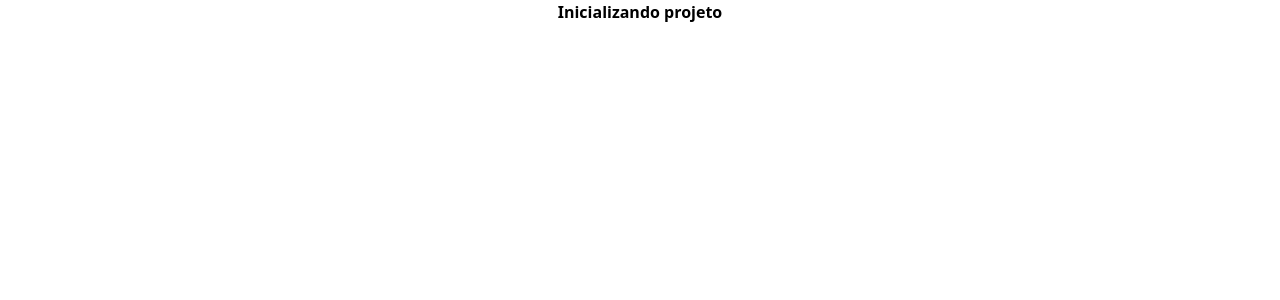
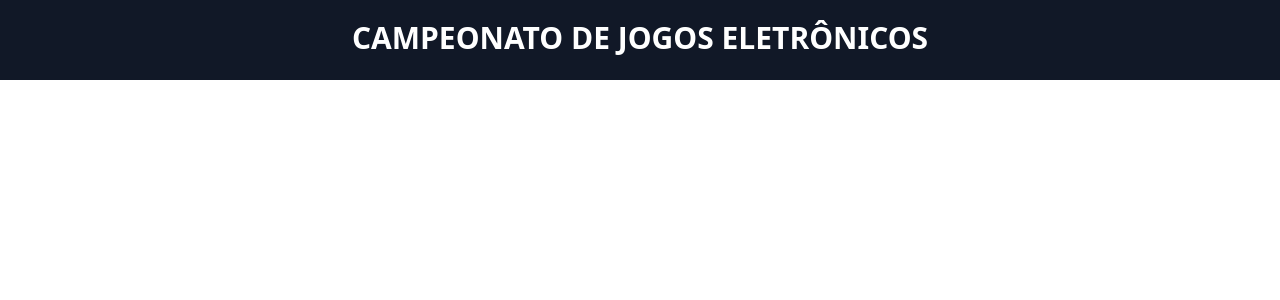
Before and after one commit to brunohro/campeonatoEsports, a React (Vite) app: page / in a window 1280 px wide. Shown: the top 300 px of the page. Built offline with nearby package versions, Linux system fonts and the light colour scheme.

Commit message:
Criando componente para o header

```diff
--- a/src/App.tsx
+++ b/src/App.tsx
@@ -1,7 +1,9 @@
+import Header from "./components/header";
+
 function App() {
   return (
     <div>
-      <h1 className="text-center font-bold"> Inicializando projeto</h1>
+      <Header>CAMPEONATO DE JOGOS ELETRÔNICOS</Header>
     </div>
   );
 }
--- /dev/null
+++ b/src/components/Header.tsx
@@ -0,0 +1,17 @@
+import React from "react";
+
+type HeaderProps = {
+  children: React.ReactNode;
+};
+
+function Header({ children }: HeaderProps) {
+  return (
+    <div className="h-20 bg-gray-900">
+      <h1 className="text-white font-extrabold text-center p-5 text-3xl">
+        {children}
+      </h1>
+    </div>
+  );
+}
+
+export default Header;
```
